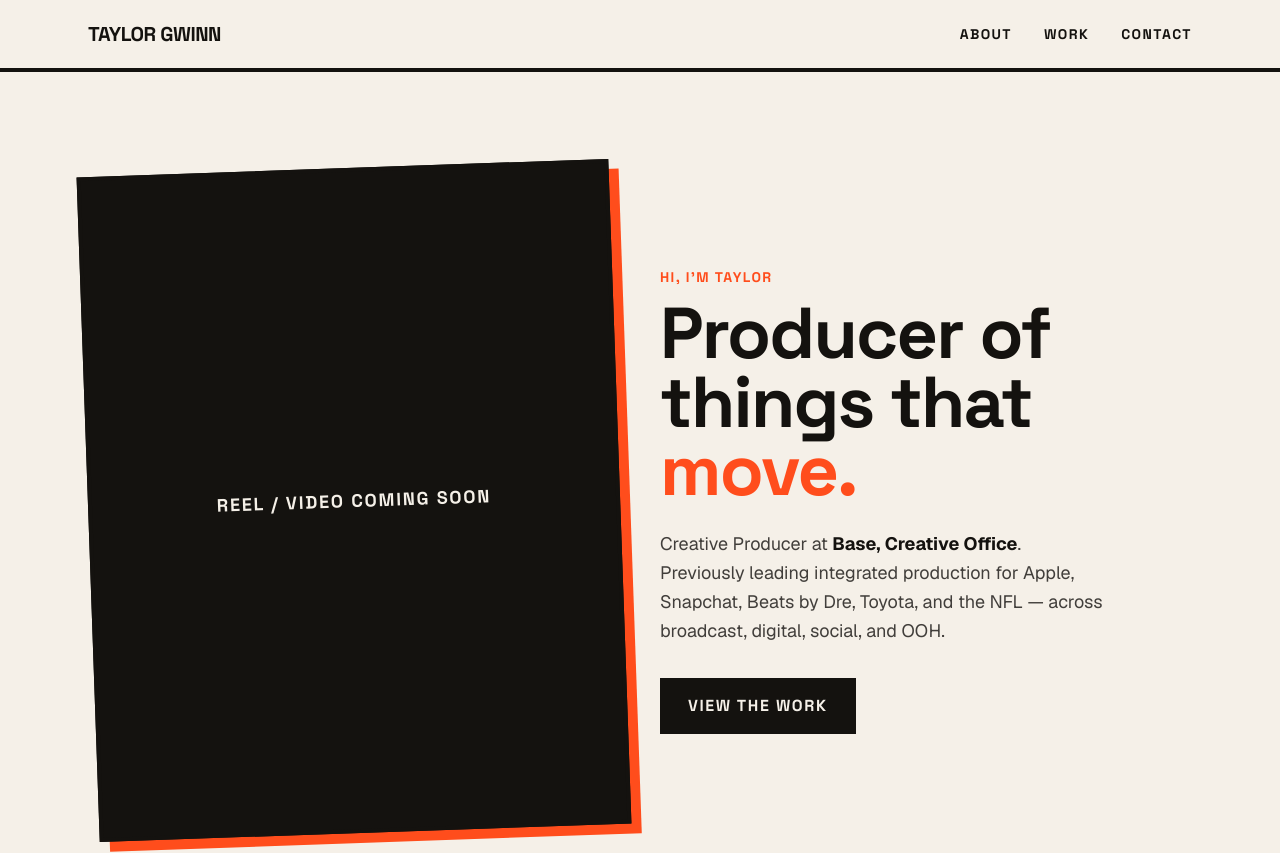
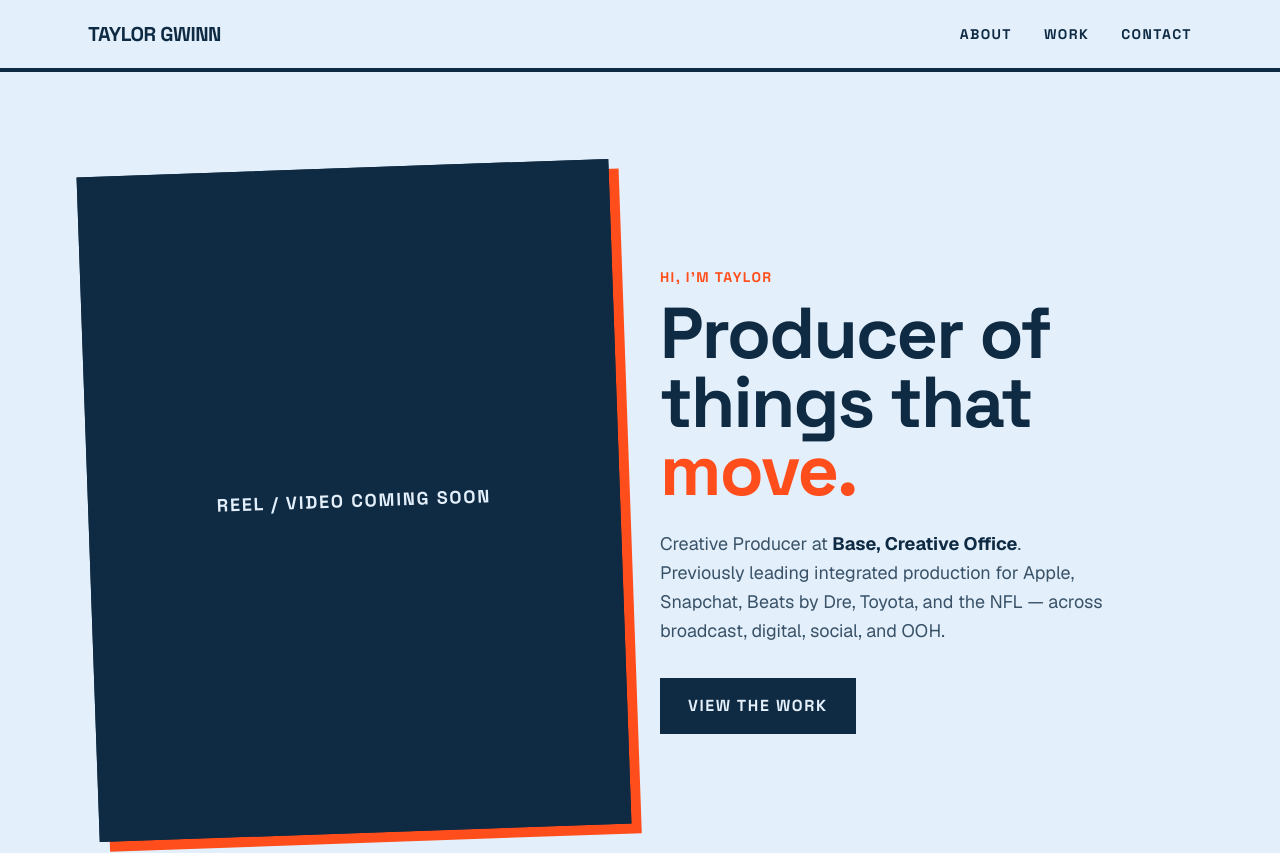
Before and after one commit to taylorgwinn/portfolio, a Next.js app: page / in a window 1280 px wide. Shown: the top 853 px of the page. Built offline with nearby package versions, Linux system fonts and the light colour scheme.

Commit message:
Swap color scheme to sky blue + navy + coral accent

```diff
--- a/src/app/globals.css
+++ b/src/app/globals.css
@@ -1,8 +1,8 @@
 @import "tailwindcss";
 
 :root {
-  --color-cream: #f5f0e8;
-  --color-ink: #14120f;
+  --color-cream: #e3f0fb;
+  --color-ink: #0f2a43;
   --color-accent: #ff4d1c;
   --color-accent-dim: #d63c11;
 }
```
